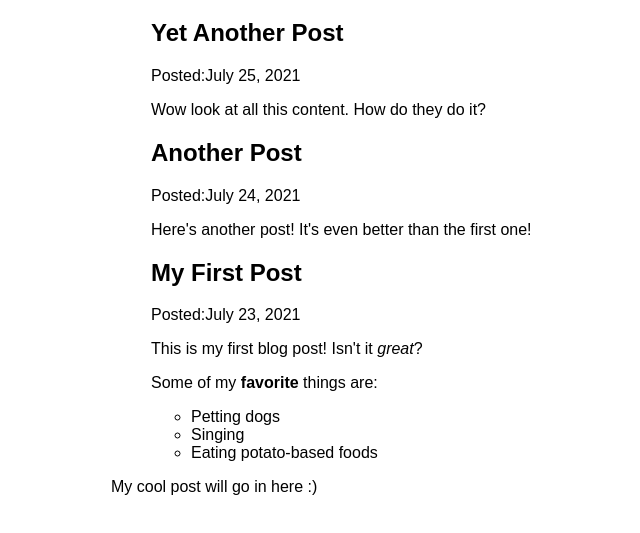
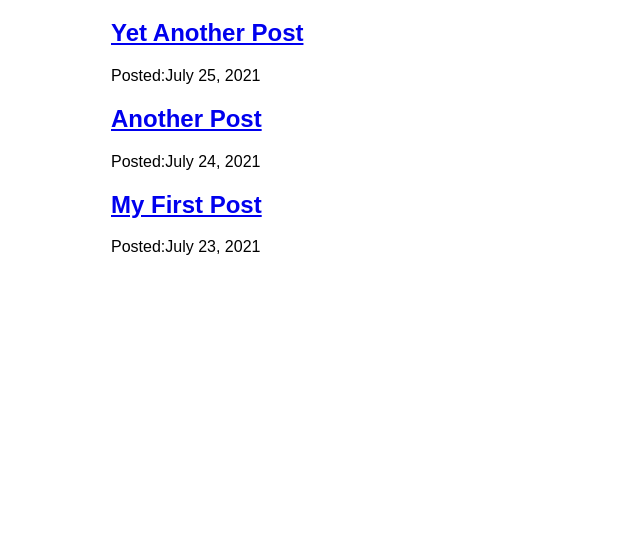
Before and after one commit to cindyKab/my-first_gatsby_site, a Gatsby site: page /blog in a window 1280 px wide. Shown: the part 157-690 px from the top of the page, without its empty margins (279-919 px from the left). Built offline with nearby package versions, Linux system fonts and the light colour scheme; Gatsby itself is replaced by a stand-in of ours.

Commit message:
Finished Gatsby Tutorial Part 6

```diff
--- a/src/pages/blog.js
+++ b/src/pages/blog/index.js
@@ -1,29 +1,32 @@
 import * as React from 'react'
-import { graphql } from 'gatsby'
-import Layout from '../components/layouts'
+import {Link,  graphql } from 'gatsby'
+import Layout from '../../components/layouts'
 import { MDXRenderer } from 'gatsby-plugin-mdx'
 
 const BlogPage = ({data} )=>{
     return(
         <Layout pageTitle="My blog Posts">
-            <ul>
+
                 {
                     data.allMdx.nodes.map(node =>(
 /*                         <li key={node.body}>
                             {node.body}
                         </li>  */
                        <article key={node.id}>
-                            <h2>{node.frontmatter.title}</h2>
+                            <h2>
+
+                                <Link to={`/blog/${node.slug}`}>
+                                    {node.frontmatter.title}
+                                </Link>
+
+                            </h2>
                             <p> Posted:{node.frontmatter.date}</p>
-                            <MDXRenderer>
-                                {node.body}
-                            </MDXRenderer>
 
                         </article>
                     ))
                 }
-            </ul>
-            <p> My cool post will go in here :) </p>
+
+
         </Layout>
     )
 }
@@ -36,7 +39,8 @@ const BlogPage = ({data} )=>{
               title
             }
             id
-            body
+            slug
+
           }
         }
       }
```
Also changed, not shown: src/pages/blog/{mdx.slug}.js (added, +31 -0 lines).
